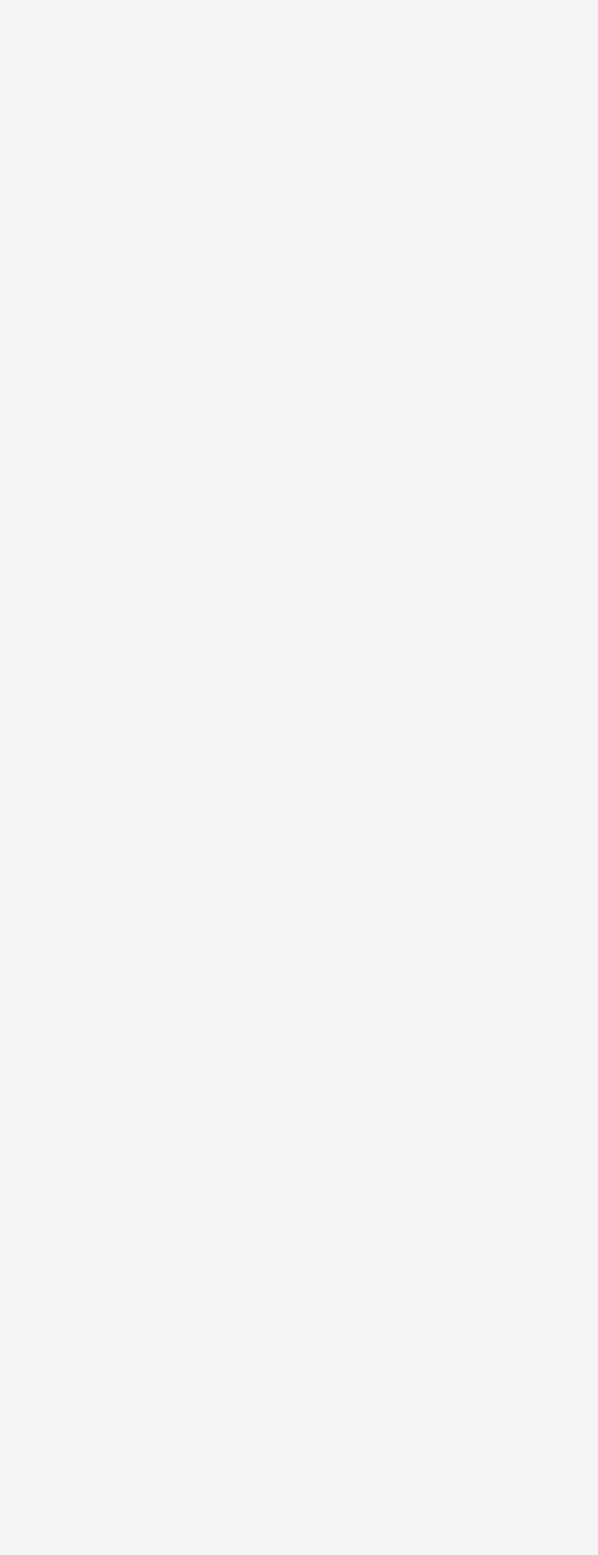
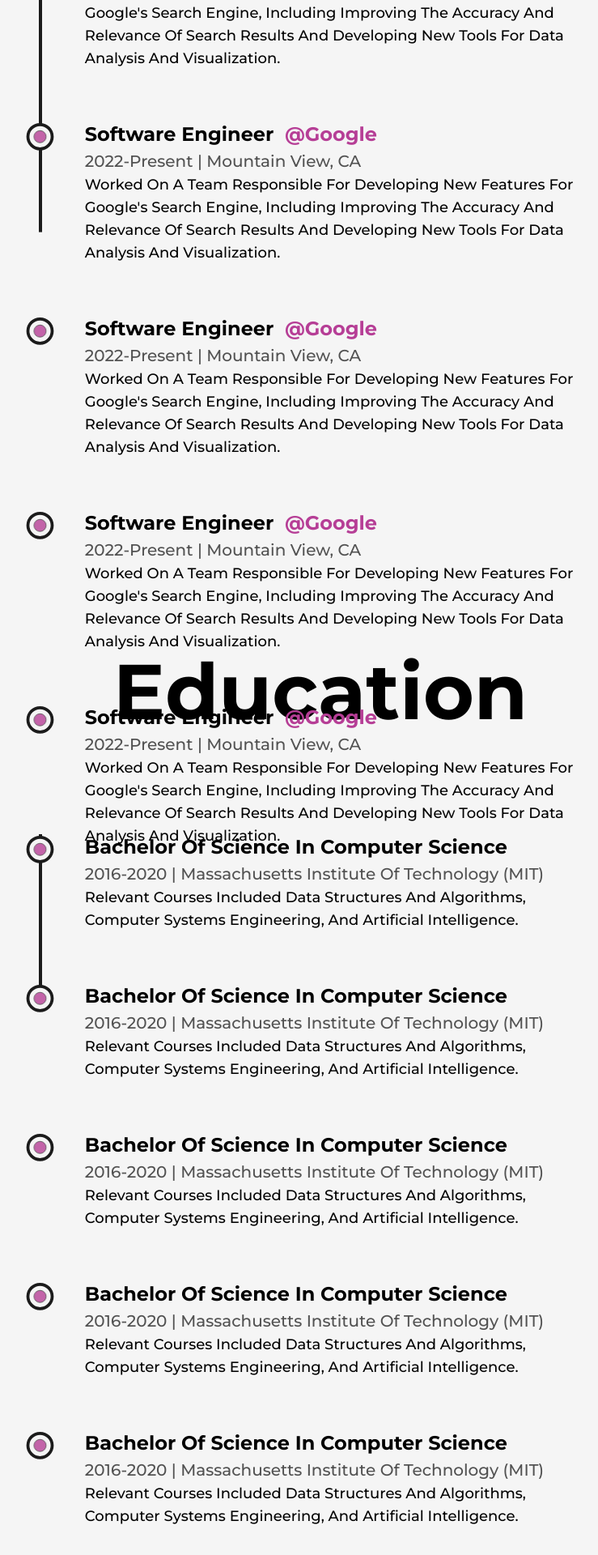
Before and after one commit to enrique-dev-coder/portfolio_definitive_editon, a Next.js app: page /about in a window 1280 px wide. Shown: the part 2206-4126 px from the top of the page at 81% size, without its empty margins (244-983 px from the left). Before the commit the page ends 2018 px from the top, so only its background shows below. Built offline with nearby package versions, Linux system fonts and the light colour scheme.

Commit message:
about page completed

```diff
--- a/src/app/about/page.tsx
+++ b/src/app/about/page.tsx
@@ -5,7 +5,9 @@ import AnimatedText from '@/components/AnimatedText';
 import GeneralWrapper from '@/components/Wrappers/General';
 import Counter from '@/components/Counter';
 import Skills from '@/components/Skills';
+import Experience from '@/components/Experience';
 import profilePic from '../../../public/images/profile/developer-pic-2.jpg';
+import Education from '@/components/Education';
 
 // NOTE use this to change metadata of the current page
 
@@ -66,6 +68,9 @@ const page = () => {
         </div>
         {/* my skills section */}
         <Skills />
+        {/* my experience section */}
+        <Experience />
+        <Education />
       </GeneralWrapper>
     </main>
   );
--- /dev/null
+++ b/src/components/Education.tsx
@@ -0,0 +1,101 @@
+'use client';
+import React, { useRef } from 'react';
+import { motion, useScroll } from 'framer-motion';
+import Lilicon from './Lilicon';
+
+interface DetailsProps {
+  type: string;
+  time: string;
+  place: string;
+  info: string;
+}
+
+const Details = ({ type, time, place, info }: DetailsProps) => {
+  const ref = useRef(null);
+
+  return (
+    <li
+      ref={ref}
+      className=" my-8 first:mt-0 w-[80%] last:mb-0  mx-auto flex flex-col items-center justify-between"
+    >
+      <Lilicon reference={ref} />
+      <motion.div
+        initial={{ y: 50 }}
+        whileInView={{ y: 0 }}
+        transition={{ duration: 0.5, type: 'spring' }}
+      >
+        <h3 className="capitalize font-bold text-2xl ">
+          {type}
+
+          <br />
+          <span className="capitalize font-medium text-xl text-dark/75">
+            {time} | {place}
+          </span>
+          <p className="font-medium  text-lg w-full">{info}</p>
+        </h3>
+      </motion.div>
+    </li>
+  );
+};
+
+const Education = () => {
+  const ref = useRef(null);
+
+  // hook used for register the scrollY value
+  const { scrollYProgress } = useScroll({
+    offset: ['start end', 'center start'],
+    target: ref,
+  });
+
+  return (
+    <div className=" my-24">
+      <h2 className="font-bold text-8xl mb-32 w-full text-center">Education</h2>
+      <div ref={ref} className="w-[75%] h-screen mx-auto relative ">
+        <motion.div
+          // scale line while scrolling
+          style={{ scaleY: scrollYProgress }}
+          className="absolute left-9 w-[4px] top-0 h-full bg-dark origin-top"
+        />
+        <ul className="w-full flex flex-col items-start justify-between ml-4">
+          <Details
+            type="Bachelor Of Science In Computer Science"
+            info="Relevant courses included Data Structures and Algorithms, Computer Systems Engineering, and Artificial
+          Intelligence."
+            place="Massachusetts Institute Of Technology (MIT)"
+            time="2016-2020"
+          />
+          <Details
+            type="Bachelor Of Science In Computer Science"
+            info="Relevant courses included Data Structures and Algorithms, Computer Systems Engineering, and Artificial
+          Intelligence."
+            place="Massachusetts Institute Of Technology (MIT)"
+            time="2016-2020"
+          />
+          <Details
+            type="Bachelor Of Science In Computer Science"
+            info="Relevant courses included Data Structures and Algorithms, Computer Systems Engineering, and Artificial
+          Intelligence."
+            place="Massachusetts Institute Of Technology (MIT)"
+            time="2016-2020"
+          />
+          <Details
+            type="Bachelor Of Science In Computer Science"
+            info="Relevant courses included Data Structures and Algorithms, Computer Systems Engineering, and Artificial
+          Intelligence."
+            place="Massachusetts Institute Of Technology (MIT)"
+            time="2016-2020"
+          />
+          <Details
+            type="Bachelor Of Science In Computer Science"
+            info="Relevant courses included Data Structures and Algorithms, Computer Systems Engineering, and Artificial
+          Intelligence."
+            place="Massachusetts Institute Of Technology (MIT)"
+            time="2016-2020"
+          />
+        </ul>
+      </div>
+    </div>
+  );
+};
+
+export default Education;
--- /dev/null
+++ b/src/components/Experience.tsx
@@ -0,0 +1,133 @@
+'use client';
+import React, { useRef } from 'react';
+import { motion, useScroll } from 'framer-motion';
+import Lilicon from './Lilicon';
+
+interface DetailsProps {
+  position: string;
+  company: string;
+  companyLink: string;
+  time: string;
+  address: string;
+  work: string;
+}
+
+const Details = ({
+  position,
+  company,
+  companyLink,
+  time,
+  address,
+  work,
+}: DetailsProps) => {
+  const ref = useRef(null);
+
+  return (
+    <li
+      ref={ref}
+      className=" my-8 first:mt-0 w-[80%] last:mb-0  mx-auto flex flex-col items-center justify-between"
+    >
+      <Lilicon reference={ref} />
+      <motion.div
+        initial={{ y: 50 }}
+        whileInView={{ y: 0 }}
+        transition={{ duration: 0.5, type: 'spring' }}
+      >
+        <h3 className="capitalize font-bold text-2xl ">
+          {position}&nbsp;{' '}
+          <a
+            href={companyLink}
+            target="_blank"
+            className=" text-primary capitalize"
+          >
+            @{company}
+          </a>
+          <br />
+          <span className="capitalize font-medium text-xl text-dark/75">
+            {time} | {address}
+          </span>
+          <p className="font-medium  text-lg w-full">{work}</p>
+        </h3>
+      </motion.div>
+    </li>
+  );
+};
+
+const Experience = () => {
+  const ref = useRef(null);
+
+  // hook used for register the scrollY value
+  const { scrollYProgress } = useScroll({
+    offset: ['start end', 'center start'],
+    target: ref,
+  });
+
+  return (
+    <div className=" my-24">
+      <h2 className="font-bold text-8xl mb-32 w-full text-center">
+        Experience
+      </h2>
+      <div ref={ref} className="w-[75%] h-screen mx-auto relative ">
+        <motion.div
+          // scale line while scrolling
+          style={{ scaleY: scrollYProgress }}
+          className="absolute left-9 w-[4px] top-0 h-full bg-dark origin-top"
+        />
+        <ul className="w-full flex flex-col items-start justify-between ml-4">
+          <Details
+            position="Software Engineer"
+            address="Mountain View, CA"
+            company="Google"
+            companyLink="https://www.google.com/"
+            time="2022-Present "
+            work="Worked on a team responsible for developing new features for Google's
+          search engine, including improving the accuracy and relevance of search results and
+          developing new tools for data analysis and visualization."
+          />
+          <Details
+            position="Software Engineer"
+            address="Mountain View, CA"
+            company="Google"
+            companyLink="https://www.google.com/"
+            time="2022-Present "
+            work="Worked on a team responsible for developing new features for Google's
+          search engine, including improving the accuracy and relevance of search results and
+          developing new tools for data analysis and visualization."
+          />
+          <Details
+            position="Software Engineer"
+            address="Mountain View, CA"
+            company="Google"
+            companyLink="https://www.google.com/"
+            time="2022-Present "
+            work="Worked on a team responsible for developing new features for Google's
+          search engine, including improving the accuracy and relevance of search results and
+          developing new tools for data analysis and visualization."
+          />
+          <Details
+            position="Software Engineer"
+            address="Mountain View, CA"
+            company="Google"
+            companyLink="https://www.google.com/"
+            time="2022-Present "
+            work="Worked on a team responsible for developing new features for Google's
+          search engine, including improving the accuracy and relevance of search results and
+          developing new tools for data analysis and visualization."
+          />
+          <Details
+            position="Software Engineer"
+            address="Mountain View, CA"
+            company="Google"
+            companyLink="https://www.google.com/"
+            time="2022-Present "
+            work="Worked on a team responsible for developing new features for Google's
+          search engine, including improving the accuracy and relevance of search results and
+          developing new tools for data analysis and visualization."
+          />
+        </ul>
+      </div>
+    </div>
+  );
+};
+
+export default Experience;
--- /dev/null
+++ b/src/components/Lilicon.tsx
@@ -0,0 +1,45 @@
+import React, { MutableRefObject } from 'react';
+import { motion, useScroll } from 'framer-motion';
+
+const Lilicon = ({ reference }: { reference: MutableRefObject<null> }) => {
+  // hook used for register the scrollY value
+  const { scrollYProgress } = useScroll({
+    offset: ['center end', 'center center'],
+    target: reference,
+  });
+  return (
+    <figure className="absolute left-0 stroke-dark">
+      <svg
+        className="-rotate-90"
+        width={'75'}
+        height={'75'}
+        viewBox="0 0 100 100"
+      >
+        <circle
+          cx="75"
+          cy="50"
+          r="20"
+          className=" stroke-primary stroke-1 fill-none"
+        />
+        <motion.circle
+          // el pathlenght aumente con scroll
+          style={{
+            pathLength: scrollYProgress,
+          }}
+          cx="75"
+          cy="50"
+          r="20"
+          className=" stroke-[5px]  fill-light"
+        />
+        <circle
+          cx="75"
+          cy="50"
+          r="10"
+          className=" animate-pulse  stroke-1  fill-primary"
+        />
+      </svg>
+    </figure>
+  );
+};
+
+export default Lilicon;
--- a/src/components/Skills.tsx
+++ b/src/components/Skills.tsx
@@ -16,6 +16,7 @@ const SkillTag = ({ name, x, y }: SkillTagProps) => {
       className="absolute z-0 flex cursor-pointer items-center justify-center rounded-full font-semibold bg-dark shadow-dark text-light py-3 px-6"
       whileHover={{ scale: 1.05 }}
       initial={{ x: 0, y: 0 }}
+      // animate when in view
       whileInView={{ x: x, y: y }}
       transition={{ duration: 1.5 }}
     >
```
